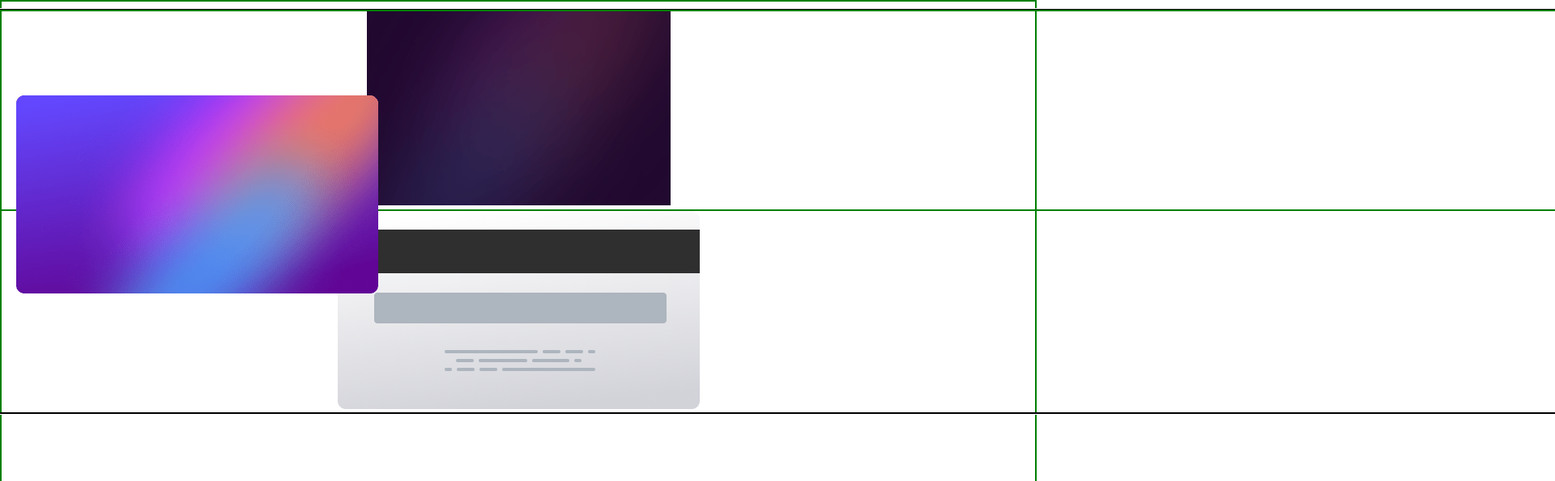
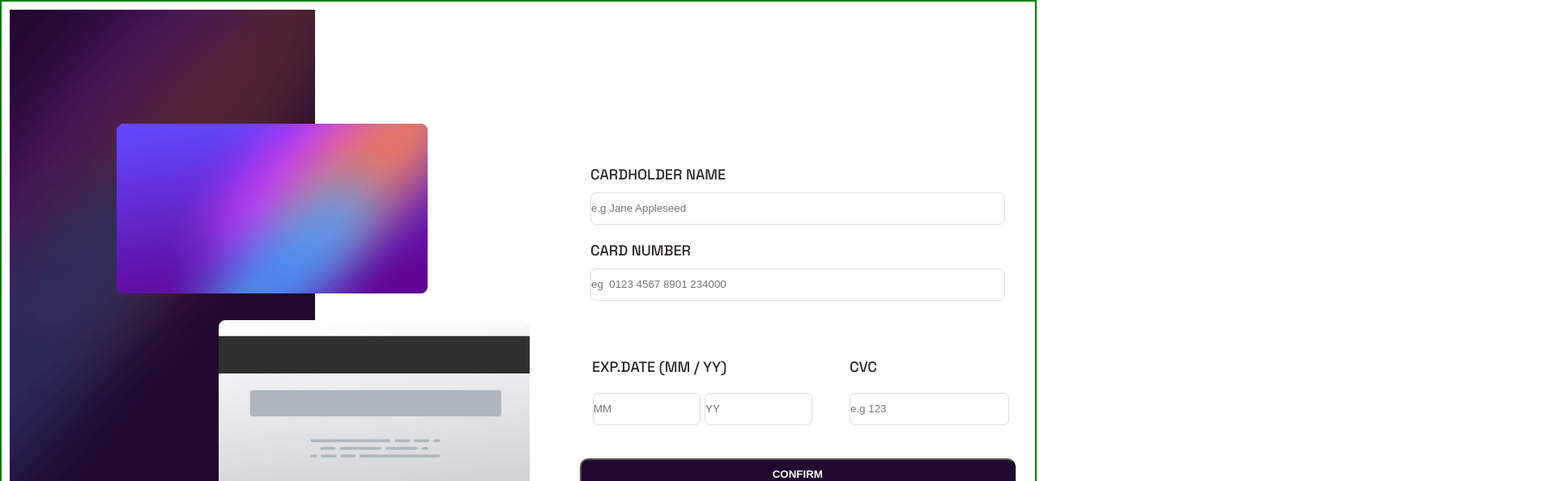
Before and after one commit to Missfara/card-checkout-page-, a React (Create React App) app: page / in a window 1280 px wide. Shown: the top 595 px of the page at 81% size, 1920 px wide, since content can reach past the window. Built offline with nearby package versions, Linux system fonts and the light colour scheme; a web font is replaced by a local one.

Commit message:
i have reverted the changes you made

```diff
--- a/src/App.css
+++ b/src/App.css
@@ -10,8 +10,3 @@
   justify-content: center;
   margin-top: 30em;
 } */
-
-
-* {
-  box-sizing: border-box;
-}
--- a/src/components/Form.jsx
+++ b/src/components/Form.jsx
@@ -4,34 +4,36 @@ import formcssmodule from "./Form.module.css";
 let Form = () => {
   return (
     <div>
-      <form className={formcssmodule.form}>
-        <label className={formcssmodule.label}>
-          Cardholder Name</label>
-
+      <form>
+        <label>
+          <span className={formcssmodule.label}> Cardholder Name</span>
+          <br />
           <input
             type="text"
             placeholder="e.g Jane Appleseed"
             required
             className={formcssmodule.firstinput}
           />
-
-
-        <label className={formcssmodule.label}>
-          Card Number </label >
+        </label>
+        <br /> <br />
+        <label>
+          <span className={formcssmodule.labeltwo}> Card Number</span>
+          <br />
           <input
             type="text"
             placeholder="eg  0123 4567 8901 234000"
             required
             className={formcssmodule.firstinput}
           />
-
-
-        <div className={formcssmodule.flex}>
-          <div className={formcssmodule.date}>
-            <label className={formcssmodule.label}>
+        </label>{" "}
+        <br /> <br />
+        <div className="flex">
+          <label>
+            <span className={formcssmodule.labelthree}>
+              {" "}
               Exp.Date (mm / yy)
-            </label>
-            <div className={formcssmodule.dateInput}>
+            </span>{" "}
+            <br />
             <input
               type="text"
               placeholder="MM"
@@ -44,21 +46,18 @@ let Form = () => {
               required
               className={formcssmodule.year}
             />
-            </div>
-          </div>
-
-          <div className={formcssmodule.cvv}>
-            <label className={formcssmodule.label}>cvc</label>
+          </label>
+          <label>
+            <span className={formcssmodule.labelfour}>cvc</span> <br />
             <input
               type="text"
               placeholder="e.g 123"
               required
               className={formcssmodule.cvc}
             />
+          </label>
         </div>
-
-        </div>
-
+        <br /> <br />
         {/* <button className={formcssmodule.button}>
           <span className={formcssmodule.buttontext}>Confirm</span>{" "}
         </button> */}
--- a/src/components/Form.module.css
+++ b/src/components/Form.module.css
@@ -1,74 +1,179 @@
 @import url("https://fonts.googleapis.com/css2?family=Heebo:wght@300;500;600;700;800&family=Inter:wght@400;500;600;700;800;900&family=Josefin+Sans:wght@400;600;700&family=League+Spartan:wght@600;700&family=Montserrat:ital,wght@0,100;0,200;0,400;0,500;0,600;1,100;1,200;1,400&family=Outfit&family=Playfair+Display:ital,wght@0,400;0,500;0,600;0,700;0,800;0,900;1,400;1,500;1,600;1,700;1,800;1,900&family=Poppins:wght@100;200;400;500;600&family=Ruda:wght@500&family=Space+Grotesk:wght@500;600;700&family=Ubuntu+Mono&display=swap");
-.form {
-  border: 2px solid red;
+
+/* .form {
   margin: 100em;
   display: flex;
-  /* justify-content: center;
-  align-items: center; */
-}
+} */
 
 .firstinput {
   margin: 13px;
   display: flex;
   width: 120%;
-  height: 70px;
+  height: 100px;
   margin-top: -15px;
   border-radius: 7px;
+  border: 1px solid hsl(270, 3%, 87%);
 }
 
-.flex {
+.label {
+  margin: 13px;
   display: flex;
-  justify-content: space-between;
-  align-items: center;
-  margin: 0;
-  padding: 0;
-  width: 100%;
-  gap: 0.5em;
+  font-weight: 500;
+  font-size: 18px;
+  color: rgb(45, 41, 41);
+  font-family: Space Grotesk;
+  text-align: start;
+  margin-top: 40px;
+  text-transform: uppercase;
 }
 
-.date {
-  width: 65%;
-}
-
-.dateInput {
+.labeltwo {
+  margin: 13px;
   display: flex;
-  width: 100%;
-  gap: 0.5em;
+  font-weight: 500;
+  font-size: 18px;
+  color: rgb(45, 41, 41);
+  font-family: Space Grotesk;
+  text-align: start;
+  margin-top: -15px;
+  border: 2px solig purple;
+  text-transform: uppercase;
 }
 
 .month {
   /* margin: 13px; */
-  padding: 1em;
+  width: 50%;
+  height: 50px;
   border-radius: 7px;
-  width: 50%;
   border: 1px solid hsl(270, 3%, 87%);
 }
 
 .year {
-  border-radius: 7px;
-  border: 1px solid hsl(270, 3%, 87%);
-  width: 50%;
-  padding: 1em;
-}
-
-.cvv {
-  width: 35%;
-}
-
-.cvc {
-  padding: 1em;
-  width: 100%;
+  margin-left: 5px;
+  width: 40%;
+  height: 50px;
   border-radius: 7px;
   border: 1px solid hsl(270, 3%, 87%);
 }
 
+.cvc {
+  width: 170%;
+  height: 45px;
+  border-radius: 7px;
+  border: 1px solid hsl(270, 3%, 87%);
+}
+
+.labelthree {
+  /* margin: 13px; */
+  display: flex;
+  font-weight: 500;
+  font-size: 18px;
+  color: rgb(45, 41, 41);
+  font-family: Space Grotesk;
+  text-align: start;
+  margin-left: 15px;
+  text-transform: uppercase;
+}
+
+.labelfour {
+  /* margin: 13px; */
+  display: flex;
+  font-weight: 500;
+  font-size: 18px;
+  color: rgb(45, 41, 41);
+  font-family: Space Grotesk;
+  text-align: start;
+  text-transform: uppercase;
+}
+
 .button {
-  margin: 13px;
   background-color: hsl(278, 68%, 11%);
   color: hsl(0, 0%, 100%);
-  font-family: Space Grotesk;
   margin: 20px auto;
-  width: 100%;
-  border: none;
+  width: 125%;
+  height: 6em;
+  text-transform: uppercase;
   border-radius: 10px;
 }
+
+@media only screen and (min-width: 375px) {
+  .firstinput {
+    margin: 13px;
+    display: flex;
+    width: 100%;
+    height: 40px;
+    margin-top: -15px;
+    border-radius: 7px;
+    border: 1px solid hsl(270, 3%, 87%);
+  }
+  .label {
+    display: flex;
+    font-weight: 500;
+    font-size: 18px;
+    color: rgb(45, 41, 41);
+    font-family: Space Grotesk;
+    text-align: start;
+    text-transform: uppercase;
+    margin-bottom: 5px;
+  }
+  .labeltwo {
+    font-weight: 500;
+    font-size: 18px;
+    color: rgb(45, 41, 41);
+    font-family: Space Grotesk;
+    text-align: start;
+    text-transform: uppercase;
+    margin-top: -35px;
+    margin-bottom: 5px;
+  }
+  .labelthree,
+  .labelfour {
+    /* margin: 13px; */
+    font-weight: 500;
+    font-size: 18px;
+    color: rgb(45, 41, 41);
+    font-family: Space Grotesk;
+    text-align: start;
+    margin-top: 15px;
+    text-transform: uppercase;
+    /* border: 2px solid red; */
+  }
+  /* .labelfour {
+    display: flex;
+    font-weight: 500;
+    font-size: 18px;
+    color: rgb(45, 41, 41);
+    font-family: Space Grotesk;
+    text-align: start;
+    text-transform: uppercase;
+  } */
+  .month {
+    /* margin: 13px; */
+    width: 40%;
+    height: 40px;
+    border-radius: 7px;
+    border: 1px solid hsl(270, 3%, 87%);
+    margin-left: -30px;
+  }
+  .year {
+    margin-left: 5px;
+    width: 40%;
+    height: 40px;
+    border-radius: 7px;
+    border: 1px solid hsl(270, 3%, 87%);
+  }
+  .cvc {
+    width: 110%;
+    height: 40px;
+    border-radius: 7px;
+    border: 1px solid hsl(270, 3%, 87%);
+  }
+  .button {
+    background-color: hsl(278, 68%, 11%);
+    color: hsl(0, 0%, 100%);
+    width: 105%;
+    height: 40px;
+    text-transform: uppercase;
+    border-radius: 10px;
+  }
+}
--- a/src/components/Image.jsx
+++ b/src/components/Image.jsx
@@ -3,27 +3,33 @@ import Imagecssmodule from "./Image.module.css";
 
 let Image = () => {
   return (
-    <div className={Imagecssmodule.outerdiv}>
-      <div>{/* <img src="bg-main-desktop.png" alt="pic1" /> */}</div>
+    <div>
+      <div className={Imagecssmodule.outerdiv}>
+        <img
+          src="bg-main-desktop.png"
+          alt="pic1"
+          className={Imagecssmodule.desktopimage}
+        />
+      </div>
       <div className={Imagecssmodule.imageonemobillediv}>
         <img
           src="bg-main-mobile.png"
           alt="imageone-mobile"
-          className={Imagecssmodule.bg}
+          className={Imagecssmodule.imageonemobille}
         />
       </div>
-      <div className={Imagecssmodule.backContainer}>
+      <div className={Imagecssmodule.imagetwomobillediv}>
         <img
           src="bg-card-back.png"
           alt="imagetwo-mobile"
-          className={Imagecssmodule.back}
+          className={Imagecssmodule.imagetwomobille}
         />
       </div>
-      <div className={Imagecssmodule.frontContainer}>
+      <div className={Imagecssmodule.imagethreemobilediv}>
         <img
           src="bg-card-front.png"
           alt="imagethree-mobile"
-          className={Imagecssmodule.front}
+          className={Imagecssmodule.imagethreemobile}
         />
       </div>
     </div>
--- a/src/components/Image.module.css
+++ b/src/components/Image.module.css
@@ -1,18 +1,18 @@
-.outerdiv {
+/* .outerdiv {
   outline: auto;
-}
+} */
 
-.imageonemobillediv {
+/* .imageonemobillediv {
   position: relative;
   width: 100%;
   height: 100%;
   margin: 0;
   border: 2px solid green;
-}
+} */
 
 .imageonemobille {
-  border: 2px solid yellow;
-  position: absolute;
+  /* display: none; */
+  position: relative;
   width: 150%;
   top: -3.5em;
   left: 0;
@@ -28,13 +28,39 @@
   z-index: 1;
   top: 2em;
   left: 8.5em;
-  border: 2px solid yellow;
 }
 
-.frontContainer {
+.imagethreemobile {
   position: absolute;
-  top: 118px;
-  left: 20px;
-  width: 80%;
-  width: 250px;
+  width: 115%;
+  z-index: 2;
+  left: 1.8em;
+  top: 8.5em;
 }
+
+@media only screen and (min-width: 400px) {
+  /* .outerdiv {
+    display: 2px solid green;
+    background-color: green;
+  } */
+  .imageonemobille {
+    display: none;
+  }
+  .desktopimage {
+    display: block;
+    position: relative;
+    width: 30%;
+  }
+  .imagetwomobille {
+    position: absolute;
+    width: 30%;
+    z-index: 1;
+    left: 15em;
+    top: 22em;
+  }
+  .imagethreemobile {
+    width: 30%;
+    z-index: 2;
+    left: 8em;
+  }
+}
--- a/src/index.css
+++ b/src/index.css
@@ -5,23 +5,26 @@
   padding: 0;
 }
 
-:root {
-  --White: hsl(0, 0%, 100%);
-  --light-grey-violet: hsl(270, 3%, 87%);
-  --dark-grey-violet: hsl(279, 6%, 55%);
-  --very-dark-violet: hsl(278, 68%, 11%);
-}
-
 body {
   padding: 10px;
-  display: flex;
+  display: block;
   align-items: center;
   justify-content: center;
-  min-height: 100vh;
   font-weight: 700;
   font-size: 18px;
   text-align: center;
   border: 2px solid green;
+}
+
+.flex {
+  text-align: center;
+  display: inline-flex;
+}
+
+button {
+  font-weight: 600;
+  border-radius: 5px;
+  padding: 10px 50px;
 }
 
 /* .image {
@@ -33,6 +36,16 @@ body {
   display: flex;
   /* align-items: center;
   justify-content: center; */
-  margin-top: 22em;
-  width: 148%;
+  margin-top: 2em;
+  width: 120%;
 }
+
+@media only screen and (min-width: 400px) {
+  .form {
+    display: flex;
+    position: absolute;
+    margin-left: 55%;
+    margin-top: -43%;
+    height: 100%;
+  }
+}
```
Lines whose indentation alone changed are shown as unchanged.
